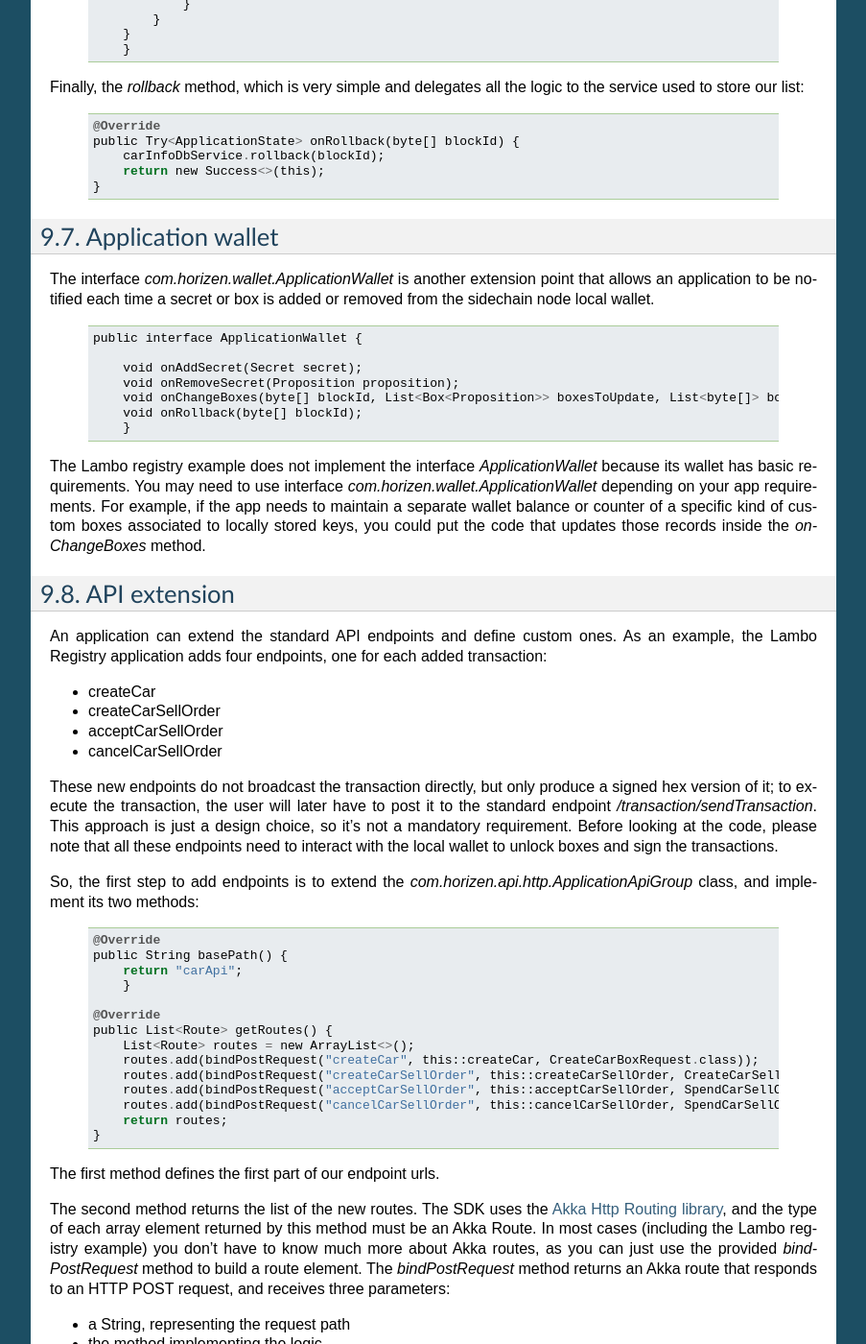
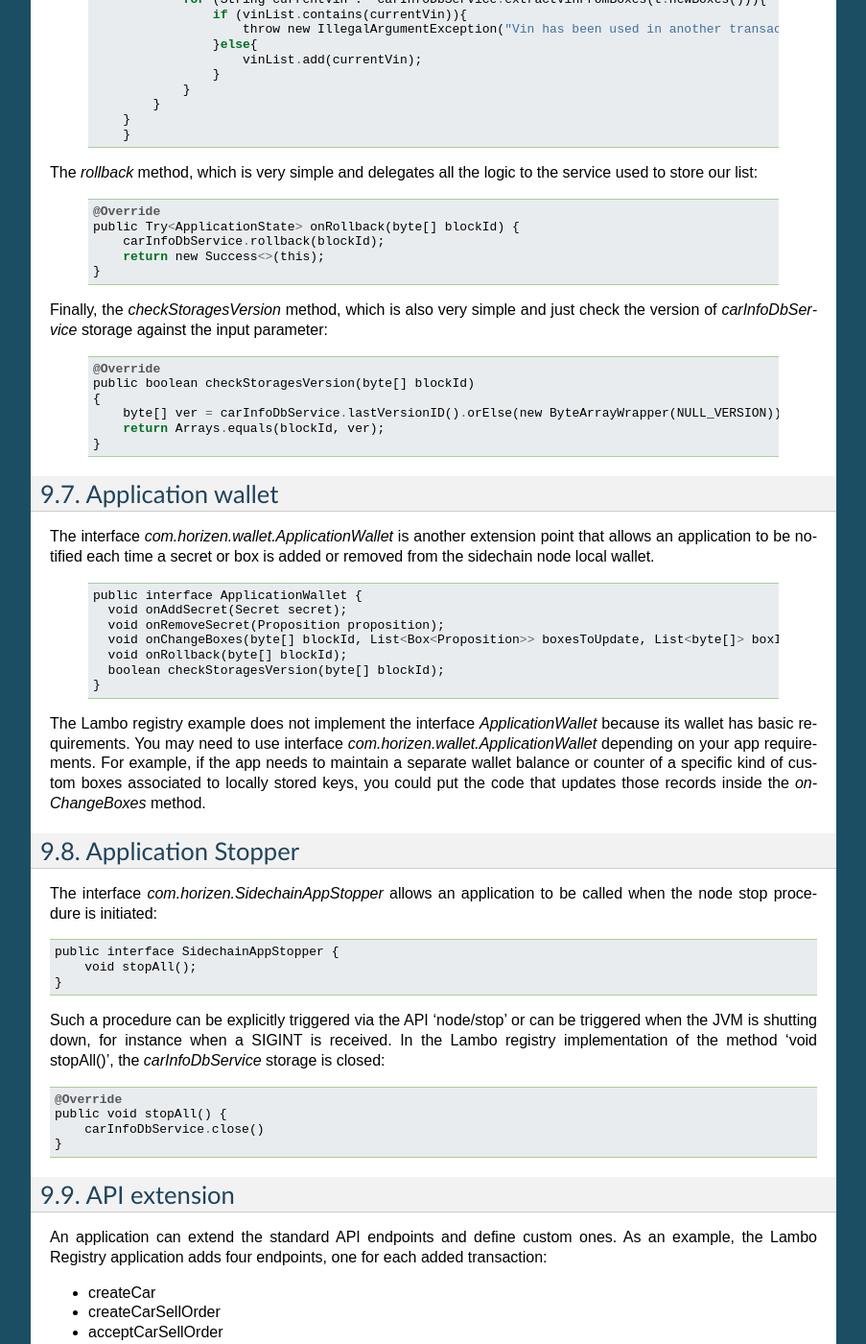
Before and after one commit to HorizenOfficial/developer-horizen-global, a Sphinx documentation site: the page built from docs/introduction/Car-registry-tutorial.rst, in a window 1280 px wide and 1400 px high, scrolled down 19410 px. Shown: the whole window at 96% size, without its empty margins (198-1101 px from the left). Built offline with Sphinx 7.4.7, drawn with Linux system fonts in a browser that asks for light colours; some of the changed text lies outside the part shown.

Commit message:
Added SidechainAppStopper and checkStoragesVersion() new method in the car registry example doc

```diff
--- a/docs/introduction/Car-registry-tutorial.rst
+++ b/docs/introduction/Car-registry-tutorial.rst
@@ -1144,12 +1144,16 @@ The methods of the interface are the following ones:
     	Try<ApplicationState> onApplyChanges(SidechainStateReader stateReader, byte[] blockId, List<Box<Proposition>> newBoxes, List<byte[]> boxIdsToRemove);
 
     	Try<ApplicationState> onRollback(byte[] blockId);
+
+        boolean checkStoragesVersion(byte[] blockId);
     }
 
 
 Please note how the block revert notification is implemented: a byte[] representing a version id is passed every time *onApplyChanges* is called. If a rollback happens, the same version id is passed by the *onRollback* method: all versions after that one have to be discarded.
 
-All the methods have a *SidechainStateReader* parameter. It's a utility class you can use to access the closed boxes of the sidechain, i.e. all the boxes that haven't been spent yet. Here its interface definition:
+The method *checkStoragesVersion* is called by the SDK in order to check the alignment of SDK and any application custom storages versions (if any) at node restart.
+
+Most methods have a *SidechainStateReader* parameter. It's a utility class you can use to access the closed boxes of the sidechain, i.e. all the boxes that haven't been spent yet. Here its interface definition:
 
 
 
@@ -1263,6 +1267,21 @@ Finally, the *rollback* method, which is very simple and delegates all the logic
     }
 
 
+Finally, the *checkStoragesVersion* method, which is also very simple and just check the version of *carInfoDbService* storage against the input parameter:
+
+
+
+
+  ::
+
+    @Override
+    public boolean checkStoragesVersion(byte[] blockId)
+    {
+        byte[] ver = carInfoDbService.lastVersionID().orElse(new ByteArrayWrapper(NULL_VERSION)).data();
+        return Arrays.equals(blockId, ver);
+    }
+
+
 
 Application wallet
 ##########################
@@ -1275,15 +1294,41 @@ The interface *com.horizen.wallet.ApplicationWallet* is another extension point
   ::
 
     public interface ApplicationWallet {
-
-    	void onAddSecret(Secret secret);
-    	void onRemoveSecret(Proposition proposition);
-    	void onChangeBoxes(byte[] blockId, List<Box<Proposition>> boxesToUpdate, List<byte[]> boxIdsToRemove);
-    	void onRollback(byte[] blockId);
-	}
+      void onAddSecret(Secret secret);
+      void onRemoveSecret(Proposition proposition);
+      void onChangeBoxes(byte[] blockId, List<Box<Proposition>> boxesToUpdate, List<byte[]> boxIdsToRemove);
+      void onRollback(byte[] blockId);
+      boolean checkStoragesVersion(byte[] blockId);
+    }
 
 
 The Lambo registry example does not implement the interface *ApplicationWallet* because its wallet has basic requirements. You may need to use interface *com.horizen.wallet.ApplicationWallet* depending on your app requirements. For example, if the app needs to maintain a separate wallet balance or counter of a specific kind of custom boxes associated to locally stored keys, you could put the code that updates those records inside the *onChangeBoxes* method.
+
+
+Application Stopper
+#############################
+
+The interface *com.horizen.SidechainAppStopper* allows an application to be called when the node stop procedure is initiated:
+
+::
+
+  public interface SidechainAppStopper {
+      void stopAll();
+  }
+
+
+
+Such a procedure can be explicitly triggered via the API 'node/stop' or can be triggered when the JVM is shutting down,
+for instance when a SIGINT is received.
+In the Lambo registry implementation of the method 'void stopAll()', the *carInfoDbService* storage is closed:
+
+::
+
+    @Override
+    public void stopAll() {
+        carInfoDbService.close()
+    }
+
 
 
 API extension
```
Also changed, not shown: other parts of docs/introduction/Car-registry-tutorial.rst (+1 -1 lines).
